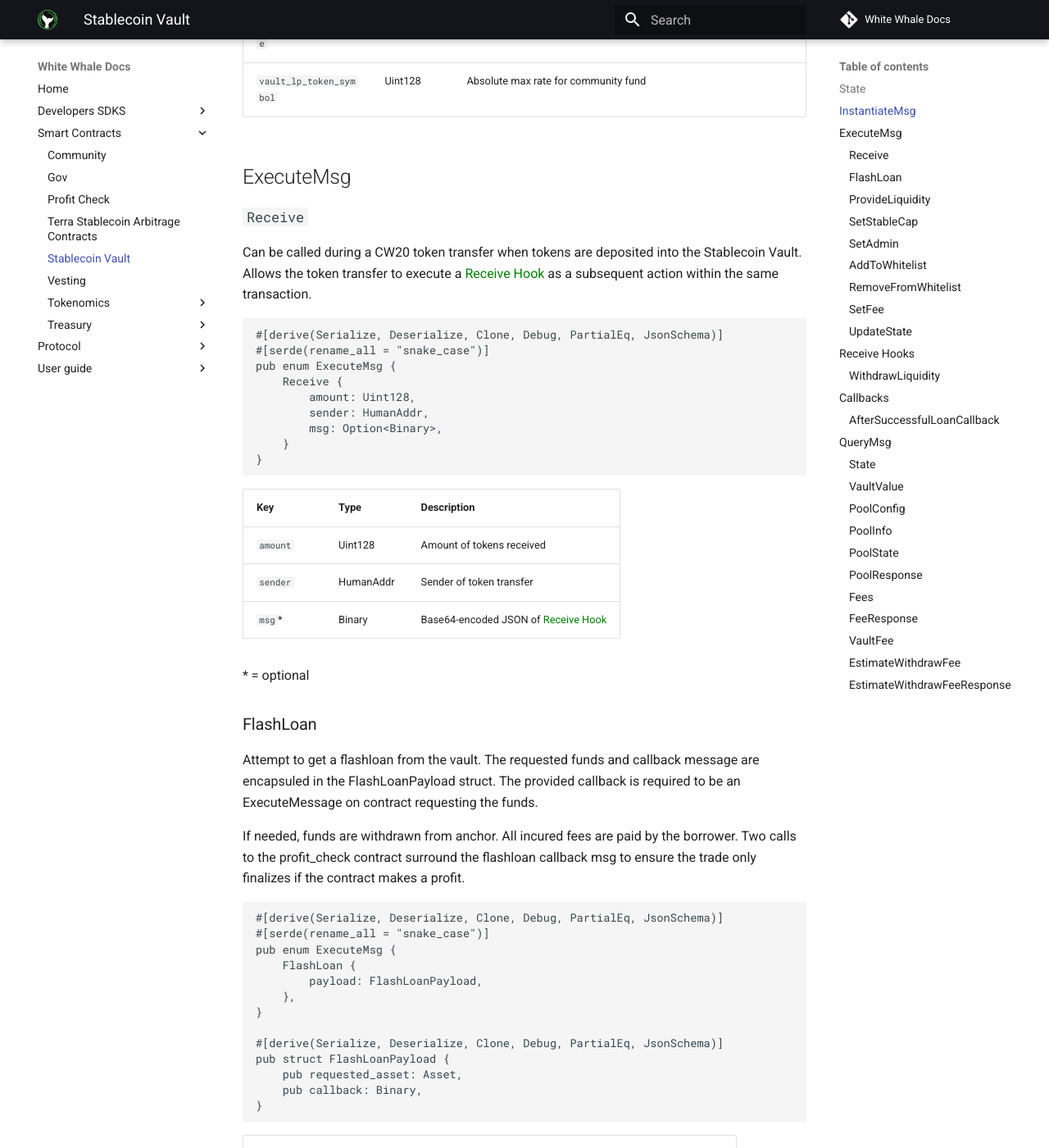
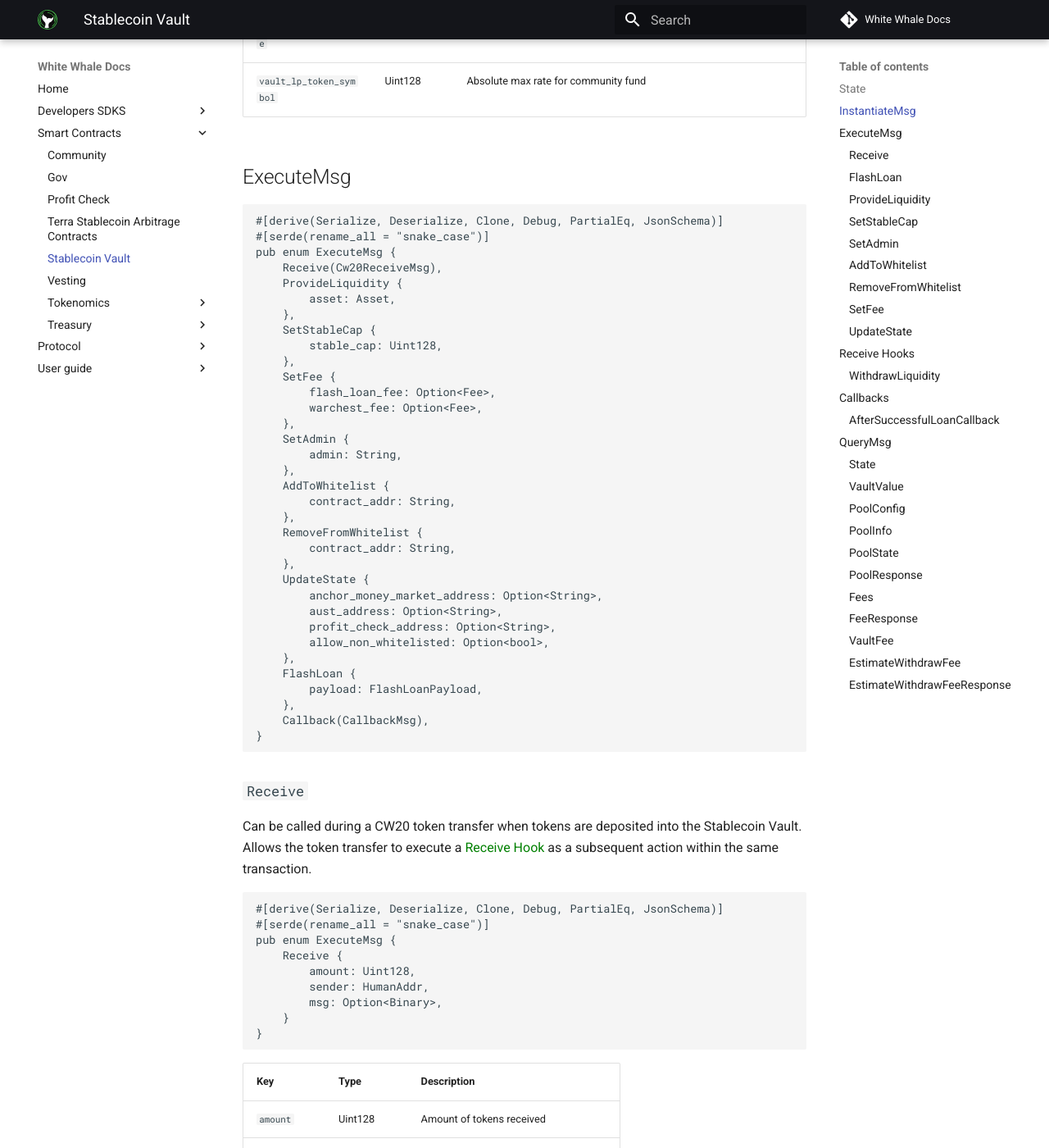
Before and after one commit to White-Whale-Defi-Platform/docs, an MkDocs documentation site: the page built from docs/Smart-Contracts/Stablecoin-Vault.md, in a window 1280 px wide and 1400 px high, scrolled down 1620 px. Shown: the whole window at 82% size. Built offline with MkDocs 1.6.1 and Material for MkDocs 9.7.7, drawn with Linux system fonts in a browser that asks for light colours; comment, search, counter and statistics services are not loaded; some of the changed text lies outside the part shown.

Commit message:
feat(vault): Update vault docs to be more cohesive

````diff
--- a/docs/Smart-Contracts/Stablecoin-Vault.md
+++ b/docs/Smart-Contracts/Stablecoin-Vault.md
@@ -46,6 +46,43 @@ pub struct InstantiateMsg {
 
 ## ExecuteMsg
 
+```rust
+#[derive(Serialize, Deserialize, Clone, Debug, PartialEq, JsonSchema)]
+#[serde(rename_all = "snake_case")]
+pub enum ExecuteMsg {
+    Receive(Cw20ReceiveMsg),
+    ProvideLiquidity {
+        asset: Asset,
+    },
+    SetStableCap {
+        stable_cap: Uint128,
+    },
+    SetFee {
+        flash_loan_fee: Option<Fee>,
+        warchest_fee: Option<Fee>,
+    },
+    SetAdmin {
+        admin: String,
+    },
+    AddToWhitelist {
+        contract_addr: String,
+    },
+    RemoveFromWhitelist {
+        contract_addr: String,
+    },
+    UpdateState {
+        anchor_money_market_address: Option<String>,
+        aust_address: Option<String>,
+        profit_check_address: Option<String>,
+        allow_non_whitelisted: Option<bool>,
+    },
+    FlashLoan {
+        payload: FlashLoanPayload,
+    },
+    Callback(CallbackMsg),
+}
+```
+
 ### `Receive`
 
 Can be called during a CW20 token transfer when tokens are deposited into the Stablecoin Vault. Allows the token transfer to execute a [Receive Hook](Stablecoin-Vault.md#receive-hooks) as a subsequent action within the same transaction.
@@ -76,27 +113,22 @@ Attempt to get a flashloan from the vault. The requested funds and callback mess
 
 If needed, funds are withdrawn from anchor. All incured fees are paid by the borrower. Two calls to the profit_check contract surround the flashloan callback msg to ensure the trade only finalizes if the contract makes a profit.
 
-```rust
-#[derive(Serialize, Deserialize, Clone, Debug, PartialEq, JsonSchema)]
-#[serde(rename_all = "snake_case")]
-pub enum ExecuteMsg {
-    FlashLoan {
-        payload: FlashLoanPayload,
-    },
-}
-
-#[derive(Serialize, Deserialize, Clone, Debug, PartialEq, JsonSchema)]
-pub struct FlashLoanPayload {
-    pub requested_asset: Asset,
-    pub callback: Binary,
-}
-```
-
-
 | Key | Type | Description |
 | :--- | :--- | :--- |
 | `requested_asset` | Asset | Requested asset, contains amount an assetinfo |
 | `callback` | Binary | The encoded callback msg provided by the calling contract |
+
+```javascript
+{
+  "requested_asset": {
+      "info": {
+          "denom": "uusd"
+      }
+      "amount": "1000000"
+  },
+  "callback": "<binary>",
+}
+```
 
 
 ### ProvideLiquidity
@@ -106,34 +138,27 @@ In the event of a successful deposit, the address will receive newly minted LP t
 
 This function should be called alongside a deposit of UST into the contract.
 
-```rust
-#[derive(Serialize, Deserialize, Clone, Debug, PartialEq, JsonSchema)]
-#[serde(rename_all = "snake_case")]
-pub enum ExecuteMsg {
-    ProvideLiquidity {
-        asset: Asset
-    }
-}
-```
-
 
 | Key | Type | Description |
 | :--- | :--- | :--- |
 | `asset` | Asset | Asset to be provided as liquidity. Includes asset info and amount. |
 
+```json
+{
+    "provide_liquidity": {
+        "asset": {
+            "info": {
+                "native_token": { "denom": "uusd" },
+            },
+            "amount": "1000000",
+        }
+}
+```
+
 ### SetStableCap
 
 Change the UST_CAP parameter for the Stablecoin Vault which represents the cap of liquid UST kept in the vault. Deposits in excess of the cap will be deposited into anchor. Can only be called by the established Admin of the contract.
 
-```rust
-#[derive(Serialize, Deserialize, Clone, Debug, PartialEq, JsonSchema)]
-#[serde(rename_all = "snake_case")]
-pub enum ExecuteMsg {
-    SetStableCap {
-        stable_cap: Uint128
-    }
-}
-```
 
 | Key | Type | Description |
 | :--- | :--- | :--- |
@@ -143,16 +168,6 @@ pub enum ExecuteMsg {
 
 Change the established Admin for the Stablecoin Vault. Can only be called by the currently established Admin of the contract.
 
-```rust
-#[derive(Serialize, Deserialize, Clone, Debug, PartialEq, JsonSchema)]
-#[serde(rename_all = "snake_case")]
-pub enum ExecuteMsg {
-    SetAdmin {
-        admin: Addr
-    }
-}
-```
-
 | Key | Type | Description |
 | :--- | :--- | :--- |
 | `admin` | Addr | Address of the new Admin. |
@@ -160,16 +175,6 @@ pub enum ExecuteMsg {
 ### AddToWhitelist
 
 Adds the provided address to the whitelist. Can only be called by Admin.
-
-```rust
-#[derive(Serialize, Deserialize, Clone, Debug, PartialEq, JsonSchema)]
-#[serde(rename_all = "snake_case")]
-pub enum ExecuteMsg {
-    AddToWhitelist {
-        contracts_addr: Addr
-    }
-}
-```
 
 | Key | Type | Description |
 | :--- | :--- | :--- |
@@ -179,16 +184,6 @@ pub enum ExecuteMsg {
 
 Removes the provided address from the whitelist. Can only be called by Admin.
 
-```rust
-#[derive(Serialize, Deserialize, Clone, Debug, PartialEq, JsonSchema)]
-#[serde(rename_all = "snake_case")]
-pub enum ExecuteMsg {
-    RemoveFromWhitelist {
-        contracts_addr: Addr
-    }
-}
-```
-
 
 | Key | Type | Description |
 | :--- | :--- | :--- |
@@ -197,17 +192,6 @@ pub enum ExecuteMsg {
 ### SetFee
 
 Update the fee information for 1 or more of the associated fee structures. Can only be called by Admin.
-
-```rust
-#[derive(Serialize, Deserialize, Clone, Debug, PartialEq, JsonSchema)]
-#[serde(rename_all = "snake_case")]
-pub enum ExecuteMsg {
-    SetFee{
-        flash_loan_fee: Option<Fee>,
-        warchest_fee: Option<Fee>,
-    }
-}
-```
 
 
 | Key | Type | Description |
@@ -220,20 +204,6 @@ pub enum ExecuteMsg {
 ### UpdateState
 
 Update the state of the contract with the provided arguments.
-
-```rust
-#[derive(Serialize, Deserialize, Clone, Debug, PartialEq, JsonSchema)]
-#[serde(rename_all = "snake_case")]
-pub enum ExecuteMsg {
-    UpdateState {
-        anchor_money_market_address: Option<String>,
-        aust_address: Option<String>,
-        profit_check_address: Option<String>,
-        allow_non_whitelisted: Option<bool>,
-    }
-}
-```
-
 
 | Key | Type | Description |
 | :--- | :--- | :--- |
@@ -278,6 +248,22 @@ pub enum CallbackMsg {
 ```
 
 ## QueryMsg
+
+```rust
+#[cfg_attr(not(feature = "library"), entry_point)]
+pub fn query(deps: Deps, _env: Env, msg: QueryMsg) -> StdResult<Binary> {
+    match msg {
+        QueryMsg::PoolConfig {} => to_binary(&try_query_config(deps)?),
+        QueryMsg::PoolState {} => to_binary(&try_query_pool_state(deps)?),
+        QueryMsg::State {} => to_binary(&try_query_state(deps)?),
+        QueryMsg::Fees {} => to_binary(&query_fees(deps)?),
+        QueryMsg::VaultValue {} => to_binary(&query_total_value(deps)?),
+        QueryMsg::EstimateWithdrawFee { amount } => {
+            to_binary(&estimate_withdraw_fee(deps, amount)?)
+        }
+    }
+}
+```
 
 
 ### `State`
@@ -367,15 +353,6 @@ pub struct PoolResponse {
 ### `Fees`
 
 Gets the fees structure set by the Stablecoin Vault contract.
-
-```rust
-#[derive(Serialize, Deserialize, Clone, Debug, PartialEq, JsonSchema)]
-#[serde(rename_all = "snake_case")]
-pub enum QueryMsg {
-    Fees {}
-}
-```
-
 ### `FeeResponse`
 
 ```rust
@@ -386,15 +363,6 @@ pub struct FeeResponse {
 
 ### `VaultFee`
 
-```rust
-#[derive(Deserialize, Serialize, Clone, Debug, PartialEq, JsonSchema)]
-pub struct VaultFee {
-    pub flash_loan_fee: Fee,
-    pub warchest_fee: Fee,
-    pub warchest_addr: CanonicalAddr
-}
-```
-
 | Key | Type | Description |
 | :--- | :--- | :--- |
 | `flash_loan_fee` | Fee | Flashloan fee expected to be paid by non-whitelisted contracts |
@@ -404,14 +372,6 @@ pub struct VaultFee {
 ### `EstimateWithdrawFee`
 
 Query to provide an estimate of the Stablecoin Vault withdrawal fee minus tax.
-
-```rust
-#[derive(Serialize, Deserialize, Clone, Debug, PartialEq, JsonSchema)]
-#[serde(rename_all = "snake_case")]
-pub enum QueryMsg {
-    EstimateWithdrawFee{ amount: Uint128 }
-}
-```
 
 | Key | Type | Description |
 | :--- | :--- | :--- |
````
